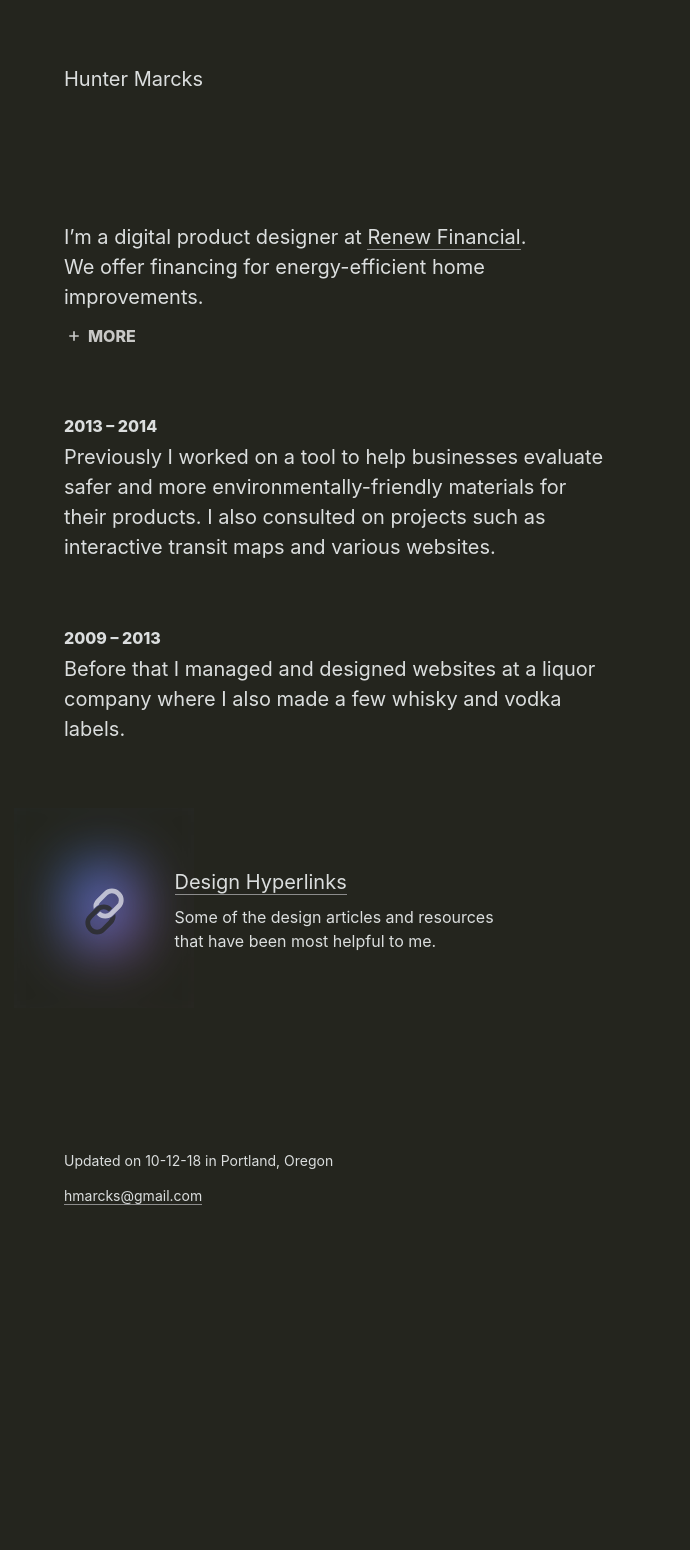
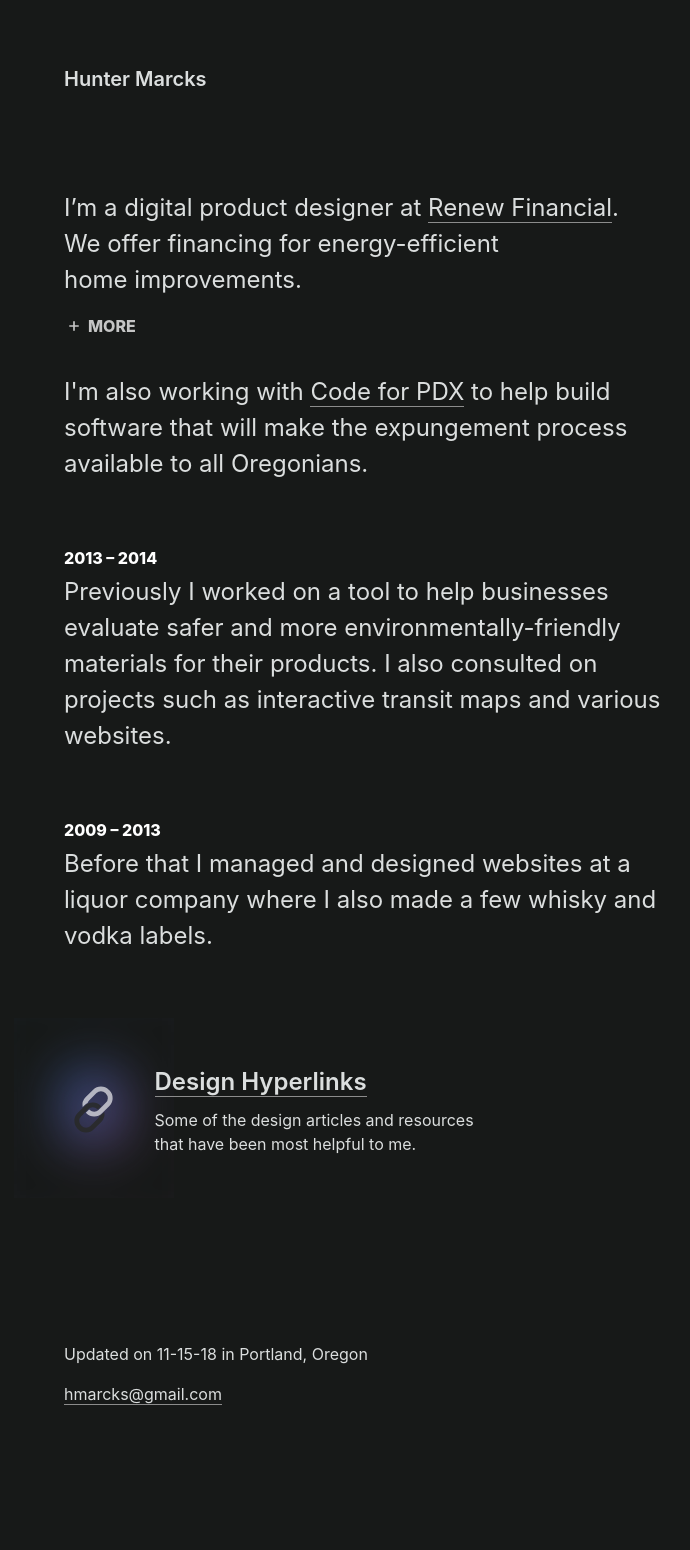
Before and after one commit to hmarcks/hmarcks.github.io, a Jekyll site: the page built from index.html, in a window 1280 px wide. Shown: the whole page, without its empty margins (64-754 px from the left). Built offline with Jekyll 4.4.1, drawn with Linux system fonts in a browser that asks for light colours; comment, search, counter and statistics services are not loaded; before the commit the page ends 1348 px from its top, so only the background shows below that.

Commit message:
Adds Code for PDX and misc styles

```diff
--- a/_layouts/default.html
+++ b/_layouts/default.html
@@ -36,9 +36,9 @@
   </head>
 
   <body>
-    <header class="pt5 pr3 pb5 pl3 site__header">
+    <header class="pt5 ph4 pb4 site__header">
       <div class="mw8 ml-auto mr-auto">
-        <h1 class="f4 fw4 mt0 mb0"><a href="/" class="bn">Hunter Marcks</a></h1>
+        <h1 class="f5 f4-ns fw6 mt0 mb0"><a href="/" class="bn">Hunter Marcks</a></h1>
 <!--         <nav>
         <ul class="navigation">
           <li><a href="/">Hunter Marcks</a></li>
@@ -48,13 +48,13 @@
       </div>
     </header>
 
-    <section class="pr3 pl3 site__container">
+    <section class="ph4 site__container">
       {{ content }}
     </section>
 
-    <footer class="pt5 pr3 pb6 pl3 f6 site__footer">
+    <footer class="pt5 ph4 pb6 f4 f5-ns site__footer">
       <div class="mw8 ml-auto mr-auto">
-        <p>Updated on 10-12-18 in Portland, Oregon</p>
+        <p>Updated on 11-15-18 in Portland, Oregon</p>
         <p><a href="mailto:hmarcks@gmail.com">hmarcks@gmail.com</a></p>
       </div>
 
--- a/_scss/base.scss
+++ b/_scss/base.scss
@@ -22,7 +22,7 @@ html {
 
 body {
   margin: 0;
-  background: #24251e;
+  background: #171918;
   color: $text-color;
   font-family: -apple-system,BlinkMacSystemFont,"Segoe UI",Roboto,Oxygen,Ubuntu,Cantarell,"Open Sans","Helvetica Neue",sans-serif;
 }
@@ -55,7 +55,7 @@ video {
 // }
 
 .intro-container {
-  max-width: 540px;
+  max-width: 620px;
 }
 
 .resources__hr { // creates a horizontal scrollbar - not desireable
@@ -226,15 +226,15 @@ nav {
   background-size: 1000%;
   animation: slide 22s linear infinite;
   transition: 1s ease-in-out all;
-  box-shadow: inset 0 0 60px 60px #24251e;
-  width: 180px;
-  height: 200px;
+  box-shadow: inset 0 0 60px 60px #171918;
+  width: 160px;
+  height: 180px;
 }
 
 .links-icon {
   position: absolute;
-  top: 76px;
-  left: 63px;
+  top: 64px;
+  left: 52px;
   fill: #272822;
   opacity: 0.75;
   transform: rotate(-45deg);
@@ -245,7 +245,6 @@ nav {
   top: -28px;
   vertical-align: middle;
   max-width: 350px;
-  font-size: 1.25rem;
 
   @media screen and (min-width: 650px) {
     top: 10px;
--- a/index.html
+++ b/index.html
@@ -2,12 +2,12 @@
 layout: default
 title: Hunter Marcks
 ---
-<div class="mw8 ml-auto mr-auto pt5 pb5">
-  <div class="f4-ns intro-container">
+<div class="mw8 ml-auto mr-auto pv5">
+  <div class="f3-ns intro-container">
     <p class="mt0 mb2">I’m a digital product designer at <a href="https://renewfinancial.com">Renew Financial</a>.
     <br />
-    We offer financing for energy-efficient home improvements.</p>
-    <div class="mb5">
+    We offer financing for energy-efficient home&nbsp;improvements.</p>
+    <div class="mb4">
       <span class="js-expandmore js-expandmore__icon--intro f5" data-hideshow-prefix-class="animated">MORE</span>
       <div class="js-to_expand">
         <p class="mt3 mb3">The three main products I work on:</p>
@@ -32,10 +32,11 @@ title: Hunter Marcks
         <p>I established and manage our design system (design guidelines and living pattern library) in collaboration with our engineers to help deliver a high-quality and consistent experience more efficiently.</p>
       </div>
     </div>
-    <h3 class="f6 f5-ns fw8 mb1">2013 – 2014</h3>
+    <p class="mt0 mb5">I'm also working with <a href="https://codeforpdx.herokuapp.com">Code for PDX</a> to help build software that will make the expungement process available to all&nbsp;Oregonians.</p>
+    <h3 class="f6 f5-ns fw8 mb1 white">2013 – 2014</h3>
     <p class="mt0 mb5">Previously I worked on a tool to help businesses evaluate safer and more environmentally-friendly materials for their products. I also consulted on projects such as interactive transit maps and various websites.</p>
-    <h3 class="f6 f5-ns fw8 mb1">2009 – 2013</h3>
-    <p class="mt0 mb5">Before that I managed and designed websites at a liquor company where I also made a few whisky and vodka labels.</p>
+    <h3 class="f6 f5-ns fw8 mb1 white">2009 – 2013</h3>
+    <p class="mt0 mb5">Before that I managed and designed websites at a liquor company where I also made a few whisky and vodka&nbsp;labels.</p>
   </div>
   <div class="links-trip">
     <svg
@@ -44,8 +45,8 @@ title: Hunter Marcks
     width="55" height="55" viewBox="0 0 24 24">
     <defs></defs><title>Artboard 1</title><path class="cls-1" d="M13.43,16.12a5.22,5.22,0,0,1-1.64-.27,2.78,2.78,0,0,1-1.22.29H6A2.74,2.74,0,0,1,3.28,13.4V13A2.73,2.73,0,0,1,6,10.29h4.56A2.73,2.73,0,0,1,13.3,13v.37h2.09V13A4.82,4.82,0,0,0,10.57,8.2H6A4.82,4.82,0,0,0,1.19,13v.38A4.83,4.83,0,0,0,6,18.23h4.56a4.83,4.83,0,0,0,4-2.11Z"/><path class="cls-1" style="fill:#ffffff; opacity:0.85" d="M18,5.77H13.43a4.83,4.83,0,0,0-4,2.11h1.12a5,5,0,0,1,1.64.28,2.65,2.65,0,0,1,1.22-.3H18a2.74,2.74,0,0,1,2.73,2.74V11A2.73,2.73,0,0,1,18,13.71H13.43A2.73,2.73,0,0,1,10.7,11v-.37H8.61V11a4.82,4.82,0,0,0,4.82,4.82H18A4.82,4.82,0,0,0,22.81,11V10.6A4.83,4.83,0,0,0,18,5.77Z"/></svg>
   </div>
-  <div class="links-link f4-ns">
-    <p class="ma0"><a href="/resources">Design Hyperlinks</a></p>
+  <div class="links-link">
+    <p class="ma0 f4 f3-ns fw6"><a href="/resources">Design Hyperlinks</a></p>
     <p class="mt2 f5">Some of the design articles and resources that have been most helpful to me.</p>
   </div>
 </div>
```
Also changed, not shown: resources/index.html (+10 -5 lines).
